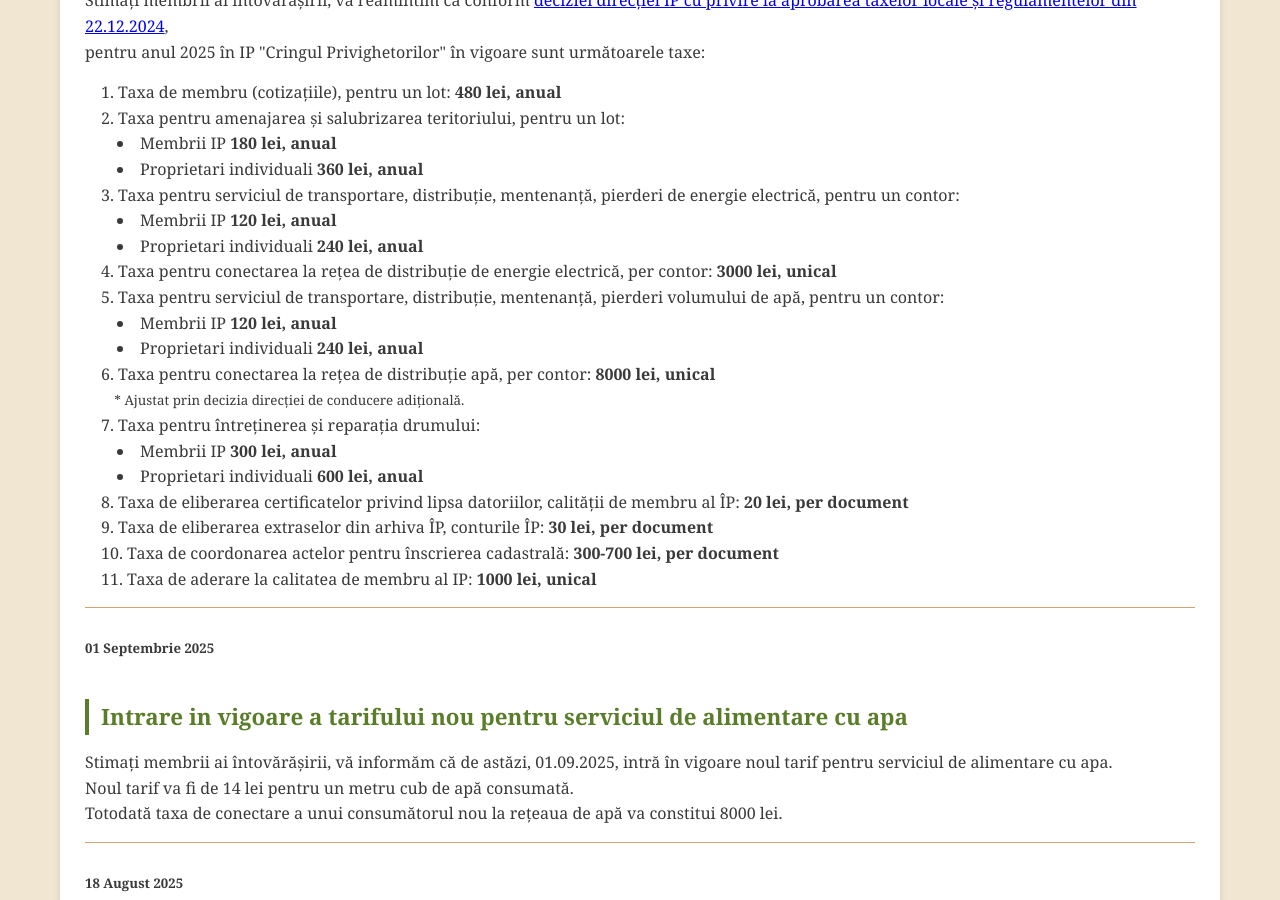
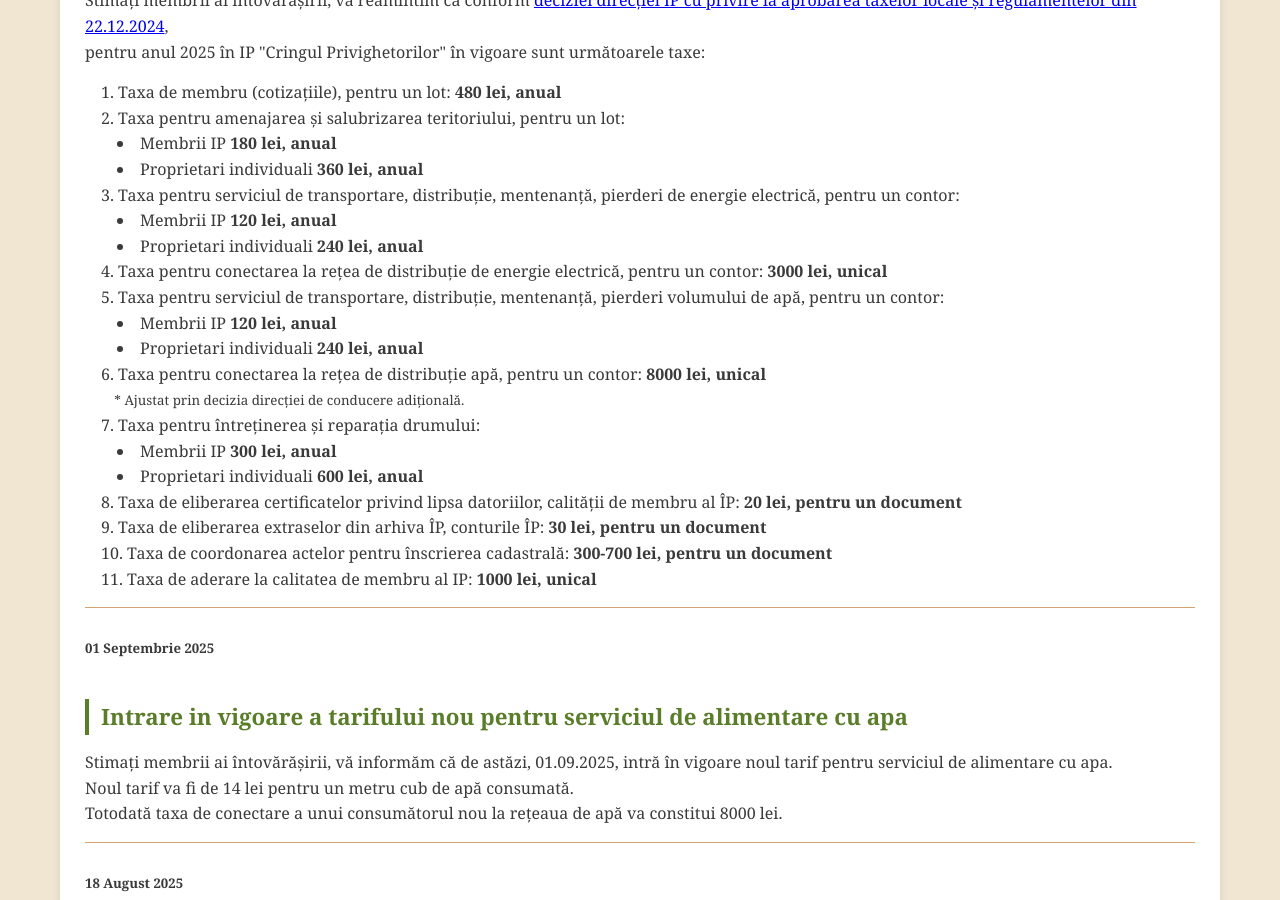
Before and after one commit to cringulprivighetorilor/cringulprivighetorilor.github.io, a Jekyll site: the page built from index.html, in a window 1280 px wide and 900 px high, scrolled down 1338 px. Built offline with Jekyll 4.4.1, drawn with Linux system fonts in a browser that asks for light colours; some web fonts are replaced; a script that is not in the unit is left out.

Commit message:
Initial commit 1

```diff
--- a/index.html
+++ b/index.html
@@ -36,13 +36,13 @@ layout: default
                     <li>Taxa de membru (cotizațiile), pentru un lot: <b>480 lei, anual </b></li>
                     <li>Taxa pentru amenajarea și salubrizarea teritoriului, pentru un lot: <br><ul><li>Membrii IP <b>180 lei, anual </b></li><li>Proprietari individuali <b>360 lei, anual </b></li> </ul> </li>
                     <li>Taxa pentru serviciul de transportare, distribuție, mentenanță, pierderi de energie electrică, pentru un contor: <br><ul><li>Membrii IP <b>120 lei, anual </b></li><li>Proprietari individuali <b>240 lei, anual </b></li> </ul> </li>
-                    <li>Taxa pentru conectarea la rețea de distribuție de energie electrică, per contor: <b>3000 lei, unical</b></li>
+                    <li>Taxa pentru conectarea la rețea de distribuție de energie electrică, pentru un contor: <b>3000 lei, unical</b></li>
                     <li>Taxa pentru serviciul de transportare, distribuție, mentenanță, pierderi volumului de apă, pentru un contor: <br><ul><li>Membrii IP <b>120 lei, anual </b></li><li>Proprietari individuali <b>240 lei, anual </b></li> </ul> </li>
-                    <li>Taxa pentru conectarea la rețea de distribuție apă, per contor: <b>8000 lei, unical</b> <br/><small>* Ajustat prin decizia direcției de conducere adițională.</small></li>
+                    <li>Taxa pentru conectarea la rețea de distribuție apă, pentru un contor: <b>8000 lei, unical</b> <br/><small>* Ajustat prin decizia direcției de conducere adițională.</small></li>
                     <li>Taxa pentru întreținerea și reparația drumului: <br><ul><li>Membrii IP <b>300 lei, anual </b></li><li>Proprietari individuali <b>600 lei, anual </b></li> </ul> </li>
-                    <li>Taxa de eliberarea certificatelor privind lipsa datoriilor, calității de membru al ÎP: <b>20 lei, per document</b></li>
-                    <li>Taxa de eliberarea extraselor din arhiva ÎP, conturile ÎP: <b>30 lei,  per document</b></li>
-                    <li>Taxa de coordonarea actelor pentru înscrierea cadastrală: <b>300-700 lei, per document</b></li>
+                    <li>Taxa de eliberarea certificatelor privind lipsa datoriilor, calității de membru al ÎP: <b>20 lei, pentru un document</b></li>
+                    <li>Taxa de eliberarea extraselor din arhiva ÎP, conturile ÎP: <b>30 lei,  pentru un document</b></li>
+                    <li>Taxa de coordonarea actelor pentru înscrierea cadastrală: <b>300-700 lei, pentru un document</b></li>
                     <li>Taxa de aderare la calitatea de membru al IP: <b>1000 lei, unical</b></li>
                 </ol>
                 </p>
```
